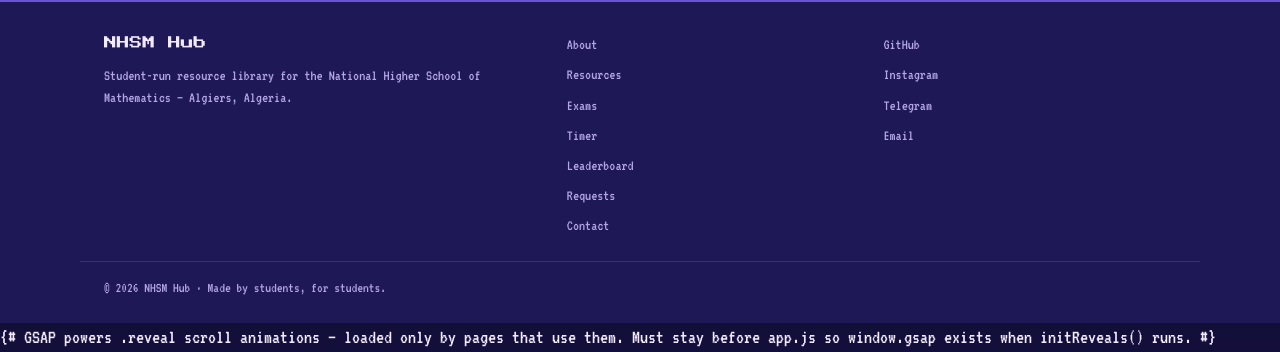
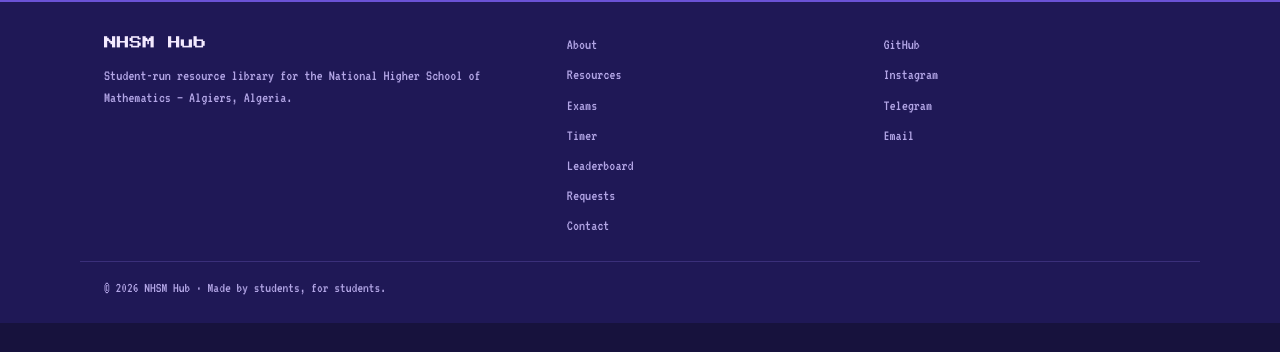
Before and after one commit to Azzouz-billel/nhsm-website, a Django app: page /about/ in a window 1280 px wide. Shown: the part 3936-4288 px from the top of the page. After the commit the page ends 4259 px from the top, so only its background shows below. Run offline with Django 5.2, Linux system fonts and the light colour scheme.

Commit message:
Fix comment syntax in base.html on main branch

```diff
--- a/templates/base.html
+++ b/templates/base.html
@@ -147,8 +147,8 @@
     <div class="container footer-bottom">© {% now "Y" %} NHSM Hub · Made by students, for students.</div>
   </footer>
 
-  {# GSAP powers .reveal scroll animations — loaded only by pages that use them.
-     Must stay before app.js so window.gsap exists when initReveals() runs. #}
+  <!-- GSAP powers .reveal scroll animations — loaded only by pages that use them.
+       Must stay before app.js so window.gsap exists when initReveals() runs. -->
   {% block reveal_js %}{% endblock %}
   <script defer src="{% static 'js/theme.js' %}"></script>
   <script defer src="{% static 'js/app.js' %}"></script>
```
